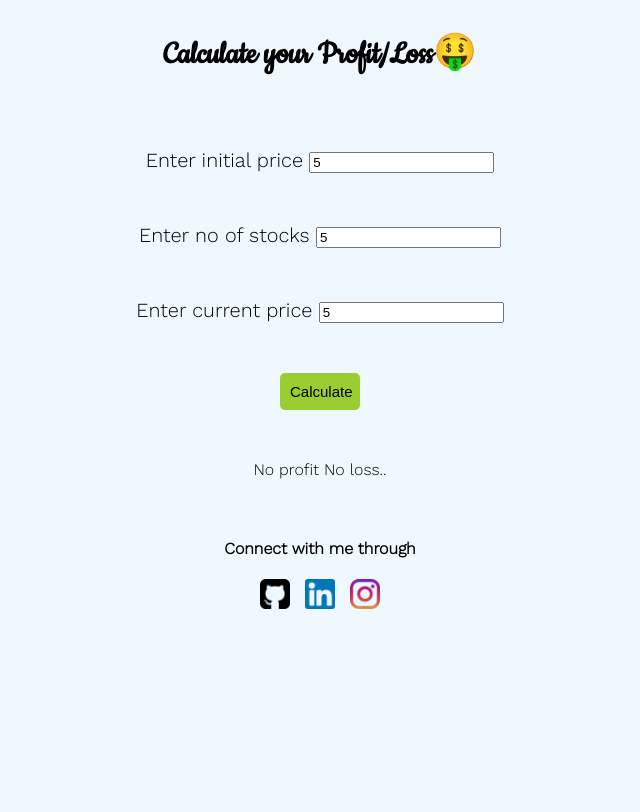
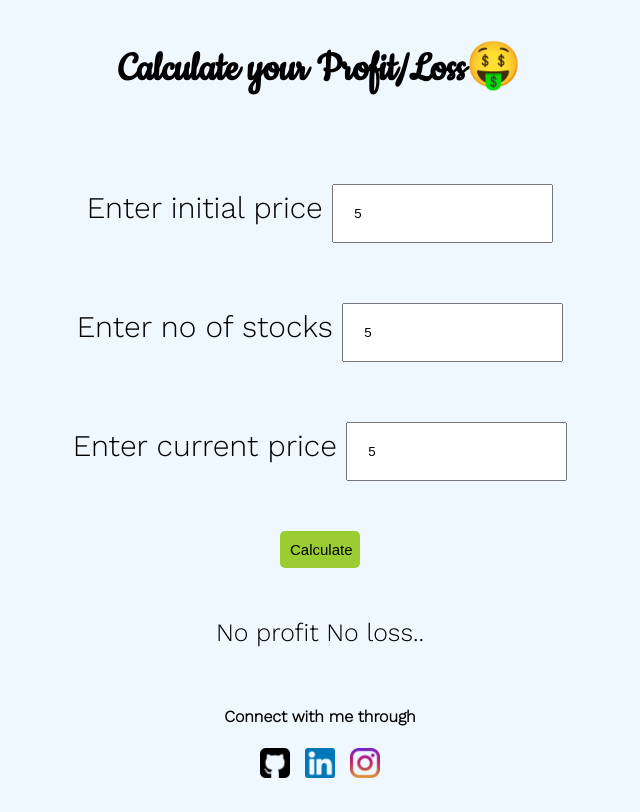
Before and after one commit to jaywadekar18/profit-loss-app, a plain HTML site: page index.html in a window 1280 px wide. Both pictures are taken after typing "5", "5", "5" into the empty fields and a click on the button "Calculate". Shown: the whole page, without its empty margins (320-960 px from the left). Drawn offline with nearby package versions, Linux system fonts and the light colour scheme.

Commit message:
bug fixed

```diff
--- a/index.html
+++ b/index.html
@@ -35,6 +35,7 @@
           href="https://github.com/jaywadekar18"
           class="socialMediaImages"
           title="GitHub"
+          target="_blank"
           ><img
             src="./images/github.png"
             height="30px"
@@ -46,6 +47,7 @@
           href="https://in.linkedin.com/in/jay-wadekar-0383b01b3"
           class="socialMediaImages"
           title="Linkdin"
+          target="_blank"
           ><img
             src="./images/linkdin.png"
             height="30px"
@@ -57,6 +59,7 @@
           href="https://www.instagram.com/jaywadekar18/?hl=en"
           class="socialMediaImages"
           title="Instagram"
+          target="_blank"
           ><img
             src="./images/insta.png"
             height="30px"
--- a/index.js
+++ b/index.js
@@ -13,6 +13,10 @@ function calculate(e) {
   console.log(initialPrice, noOfStocks, sellingPrice);
   if (initialPrice == 0 && noOfStocks == 0 && sellingPrice == 0) {
     alert("Please enter all values..");
+    return;
+  }
+  else if(initialPrice < 0 || noOfStocks < 0 || sellingPrice < 0){
+    alert("Invalid data enter!!");
     return;
   }
   if (sellingPrice > initialPrice) {
--- a/style.css
+++ b/style.css
@@ -7,11 +7,11 @@ body {
   /* font-family: 'Cookie', cursive; */
 }
 label {
-  font-size: 20px;
+  font-size: 30px;
 }
 h1 {
   font-family: "Cookie", cursive;
-  font-size: 35px;
+  font-size: 45px;
 }
 .profit {
   background-color: rgb(153, 239, 153);
@@ -24,6 +24,13 @@ h1 {
   flex-direction: column;
   row-gap: 50px;
   align-items: center;
+}
+input{
+  margin-top: 10px;
+  padding: 20px;
+}
+.output-section{
+  font-size: 25px;
 }
 #calculate-btn {
   width: 80px;
```
